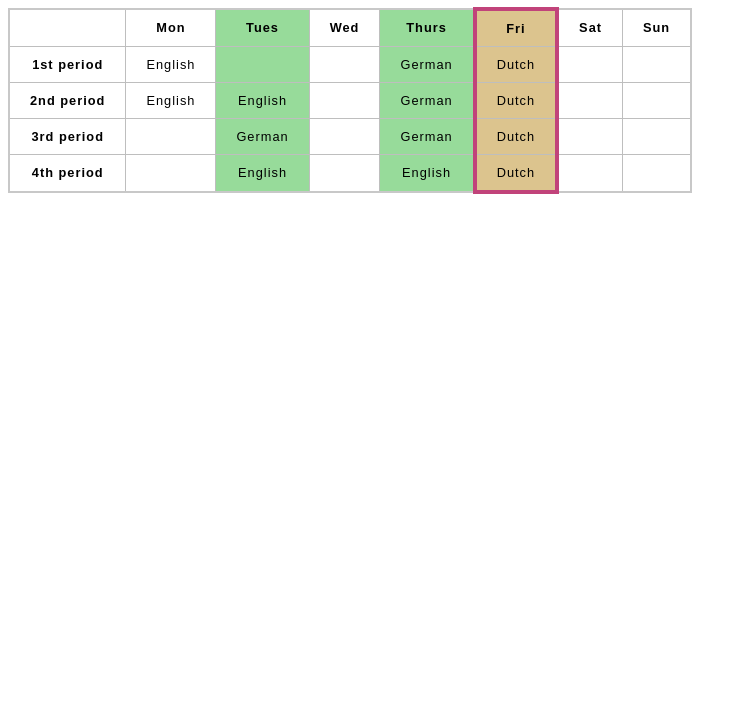
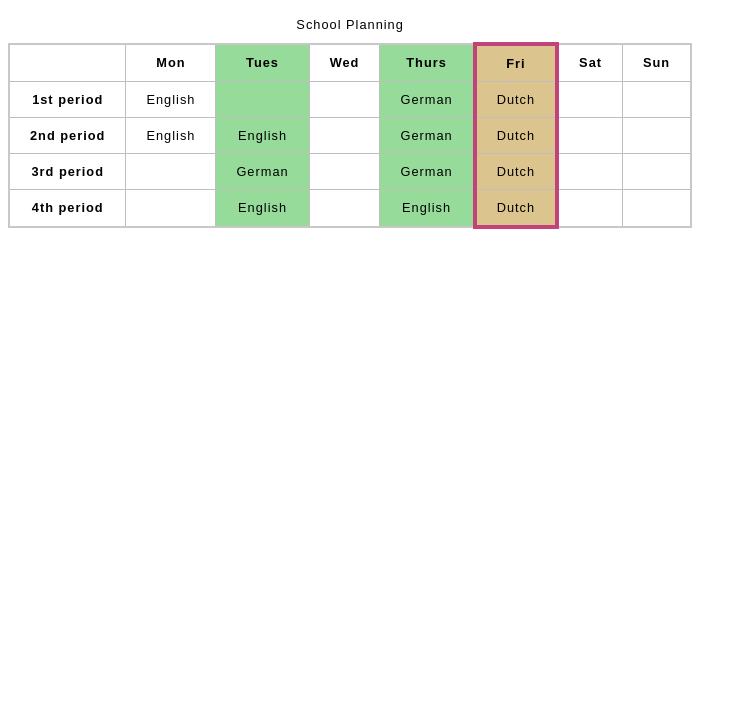
Before and after one commit to nyonyraz/Exercice-table-base-and-style, a plain HTML site: page index.html in a window 1280 px wide. Shown: the part 73-800 px from the top of the page, without its empty margins (0-747 px from the left). Drawn offline with Linux system fonts and the light colour scheme.

Commit message:
ajout de caption sur index

```diff
--- a/index.html
+++ b/index.html
@@ -37,6 +37,7 @@
     <h1>School timetable</h1>
 
     <table>
+        <caption>School Planning</caption>
         <colgroup>
             <col span="2">
             <col style="background-color:#97DB9A ;">
```
